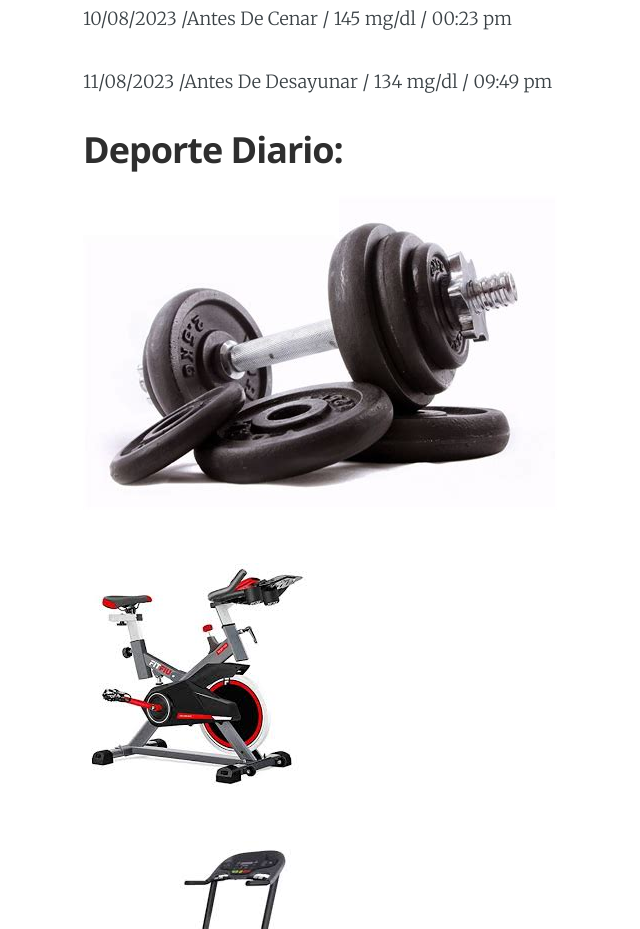
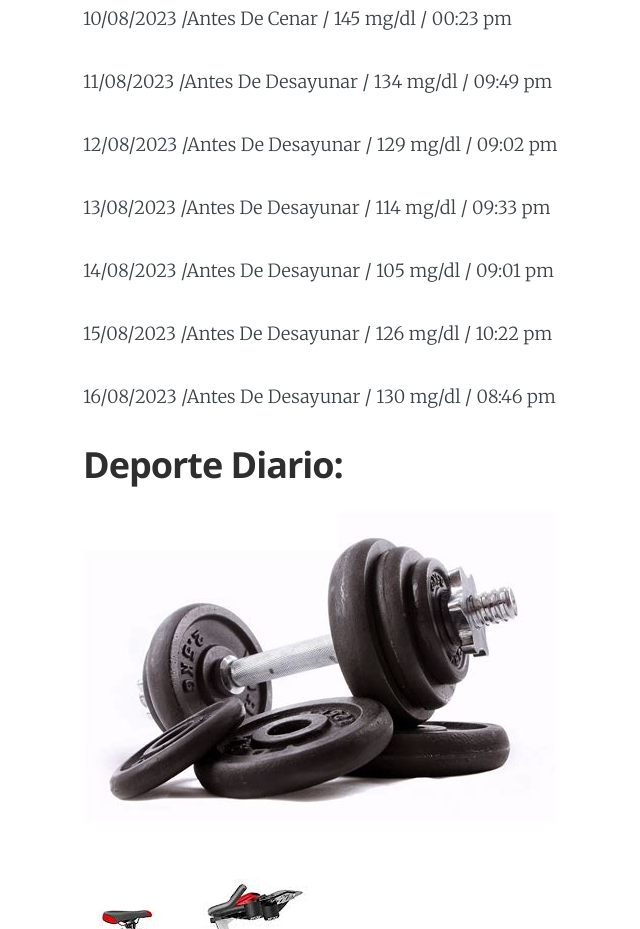
Before and after one commit to salioon/glucometro, a plain HTML site: page posts/glucometro-agosto/index.html in a window 1280 px wide. Shown: the part 2297-3226 px from the top of the page, without its empty margins (202-842 px from the left). Drawn offline with nearby package versions, Linux system fonts and the light colour scheme.

Commit message:
Update index.html

```diff
--- a/posts/glucometro-agosto/index.html
+++ b/posts/glucometro-agosto/index.html
@@ -116,6 +116,17 @@
 
 <p>11/08/2023  /Antes De Desayunar /  134 mg/dl /  09:49  pm</p>
 
+<p>12/08/2023  /Antes De Desayunar /  129 mg/dl /  09:02  pm</p>
+
+<p>13/08/2023  /Antes De Desayunar /  114 mg/dl /  09:33  pm</p>
+
+<p>14/08/2023  /Antes De Desayunar /  105 mg/dl /  09:01  pm</p>
+
+<p>15/08/2023  /Antes De Desayunar /  126 mg/dl /  10:22  pm</p>
+
+<p>16/08/2023  /Antes De Desayunar /  130 mg/dl /  08:46  pm</p>
+
+
 <h2 id="deporte-diario">Deporte Diario:</h2>
 <p><img src="pesas.jpg" alt="pesas"></p>
 <p><img src="bici1.jpg" alt="bici1"> </p>
```
